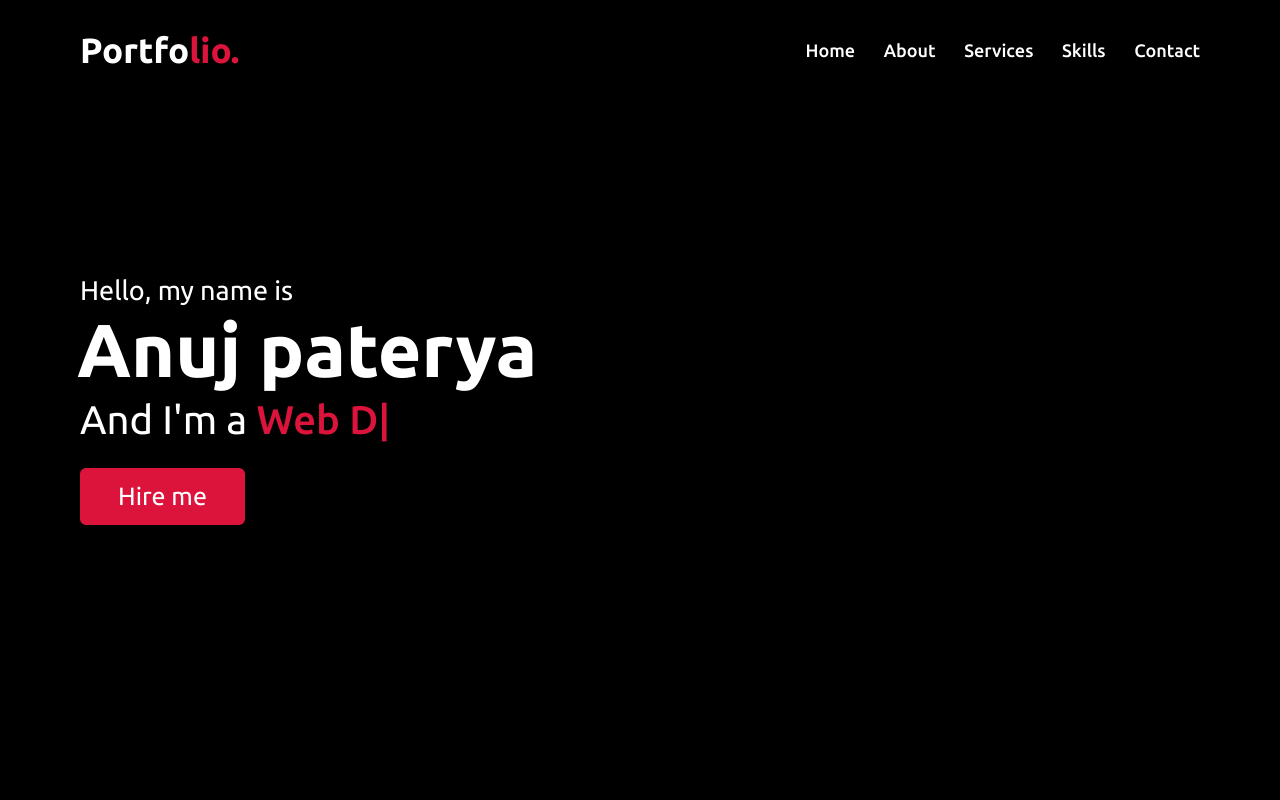
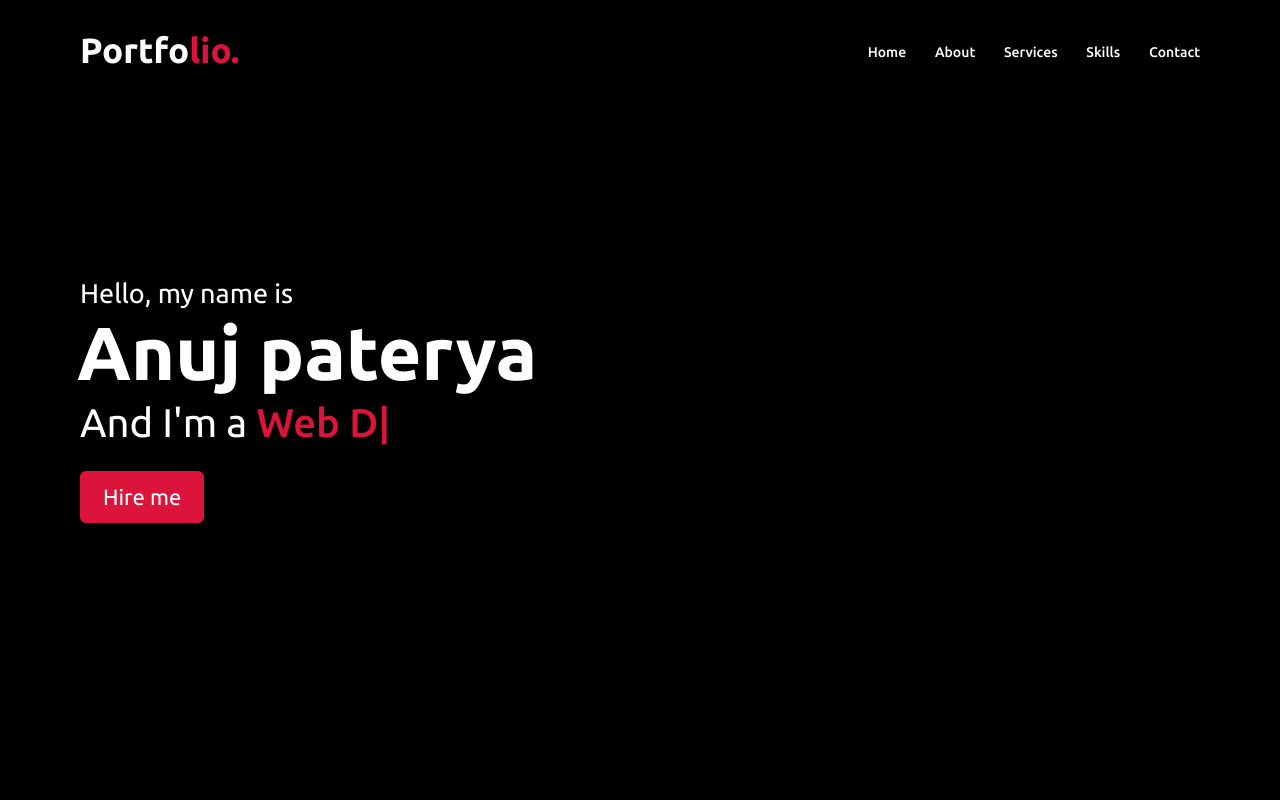
Before and after one commit to anuj-8109/Hacktobafast2023, a plain HTML site: page index.html in a window 1280 px wide. Shown: the top 800 px of the page. Drawn offline with nearby package versions, Linux system fonts and the light colour scheme.

Commit message:
create the animation in nav-item and decrease size of button

```diff
--- a/index.html
+++ b/index.html
@@ -29,7 +29,7 @@
                 <!-- <li><a href="#teams" class="menu-btn">Teams</a></li> -->
                 <li><a href="#contact" class="menu-btn">Contact</a></li>
             </ul>
-            <div class="menu-btn">
+            <div class="menu-btn-icon">
                 <i class="fas fa-bars"></i>
             </div>
         </div>
--- a/stylesheet.css
+++ b/stylesheet.css
@@ -119,13 +119,15 @@ section .title::after{
 .navbar .menu li a{
     display: block;
     color: #fff;
-    font-size: 18px;
+    font-size: 14px;
     font-weight: 500;
     margin-left: 25px;
     transition: color 0.3s ease;
 }
 .navbar .menu li a:hover{
     color: rgb(77, 79, 226);
+    font-size: 15px;
+    transform: scale(1.05);
 }
 .navbar.sticky .menu li a:hover{
     color: #fff;
@@ -133,9 +135,34 @@ section .title::after{
 
 /* menu btn styling */
 .menu-btn{
+    /* color: #fff;
+    font-size: 23px; */
+    cursor: pointer;
+    /* display: none; */
+    display: inline-block;
+    position: relative;
     color: #fff;
-    font-size: 23px;
-    cursor: pointer;
+}
+
+.menu-btn::after {
+    content: '';
+  position: absolute;
+  width: 100%;
+  transform: scaleX(0);
+  height: 2px;
+  bottom: -5px;
+  left: 0;
+  background-color: #fff;
+  transform-origin: bottom right;
+  transition: transform 0.5s ease-out;
+}
+
+.menu-btn:hover:after {
+    transform: scaleX(1);
+    transform-origin: bottom left;
+}
+
+.menu-btn-icon {
     display: none;
 }
 .scroll-up-btn{
@@ -170,7 +197,7 @@ section .title::after{
 /* home section styling */
 .home{
     display: flex;
-    background: url("images/banner.jpg") no-repeat center;
+    background: url("") no-repeat center;
     height: 100vh;
     color: #fff;
     min-height: 500px;
@@ -205,8 +232,8 @@ section .title::after{
     display: inline-block;
     background: crimson;
     color: #fff;
-    font-size: 25px;
-    padding: 12px 36px;
+    font-size: 22px;
+    padding: 11px 21px;
     margin-top: 20px;
     font-weight: 400;
     border-radius: 6px;
@@ -220,7 +247,7 @@ section .title::after{
 
 /* about section styling */
 .about .title::after{
-    content: "who i am";
+    content: "who I am";
 }
 .about .about-content .left{
     width: 45%;
@@ -274,7 +301,7 @@ section .title::after{
 .services .title::after,
 .teams .title::after{
     background: #111;
-    content: "what i provide";
+    content: "what I provide";
 }
 .services .serv-content .card{
     width: calc(33% - 20px);
@@ -311,7 +338,7 @@ section .title::after{
 /* skills section styling */
 
 .skills .title::after{
-    content: "what i know";
+    content: "what I know";
 }
 .skills .skills-content .column{
     width: calc(50% - 30px);
@@ -480,7 +507,7 @@ section .title::after{
     font-weight: 500;
 }
 .contact .contact-content .info .sub-title{
-    color: #333;
+    color: #8e8a8a;
 }
 .contact .right form .fields{
     display: flex;
```
